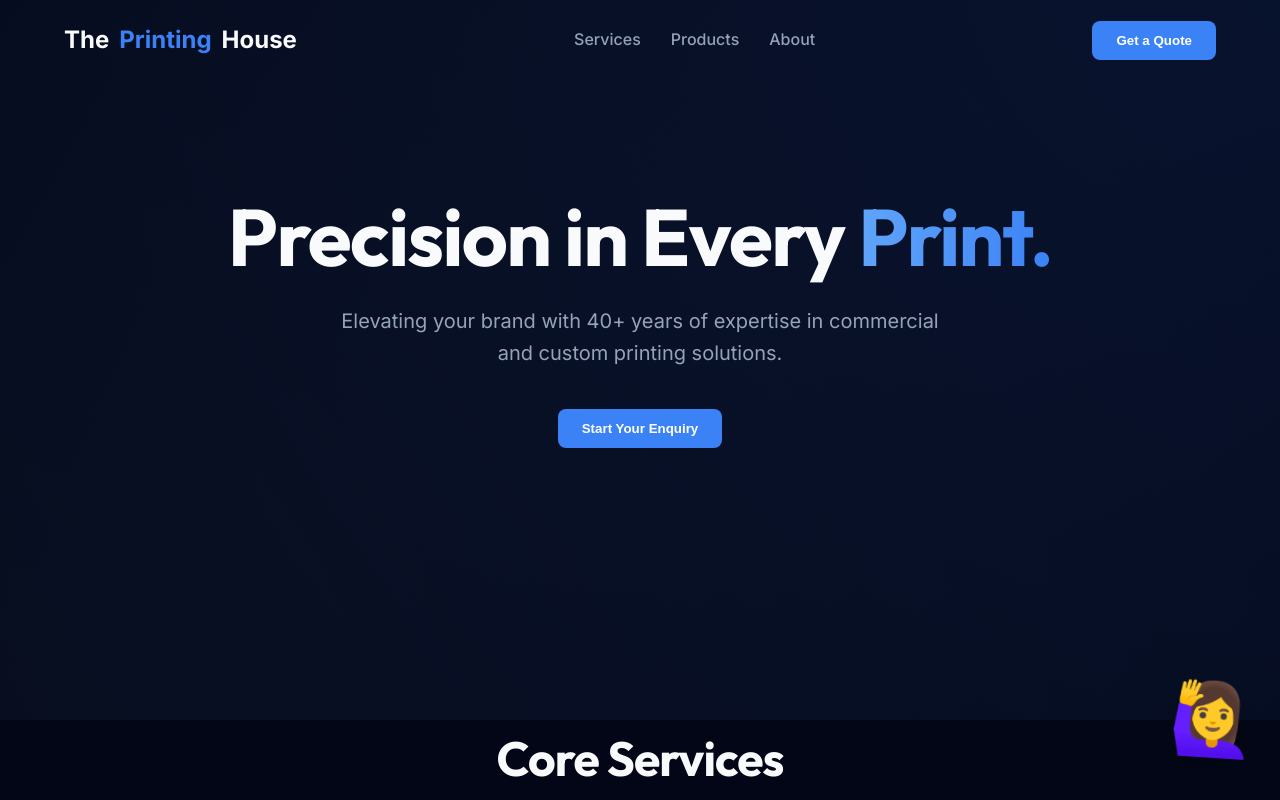
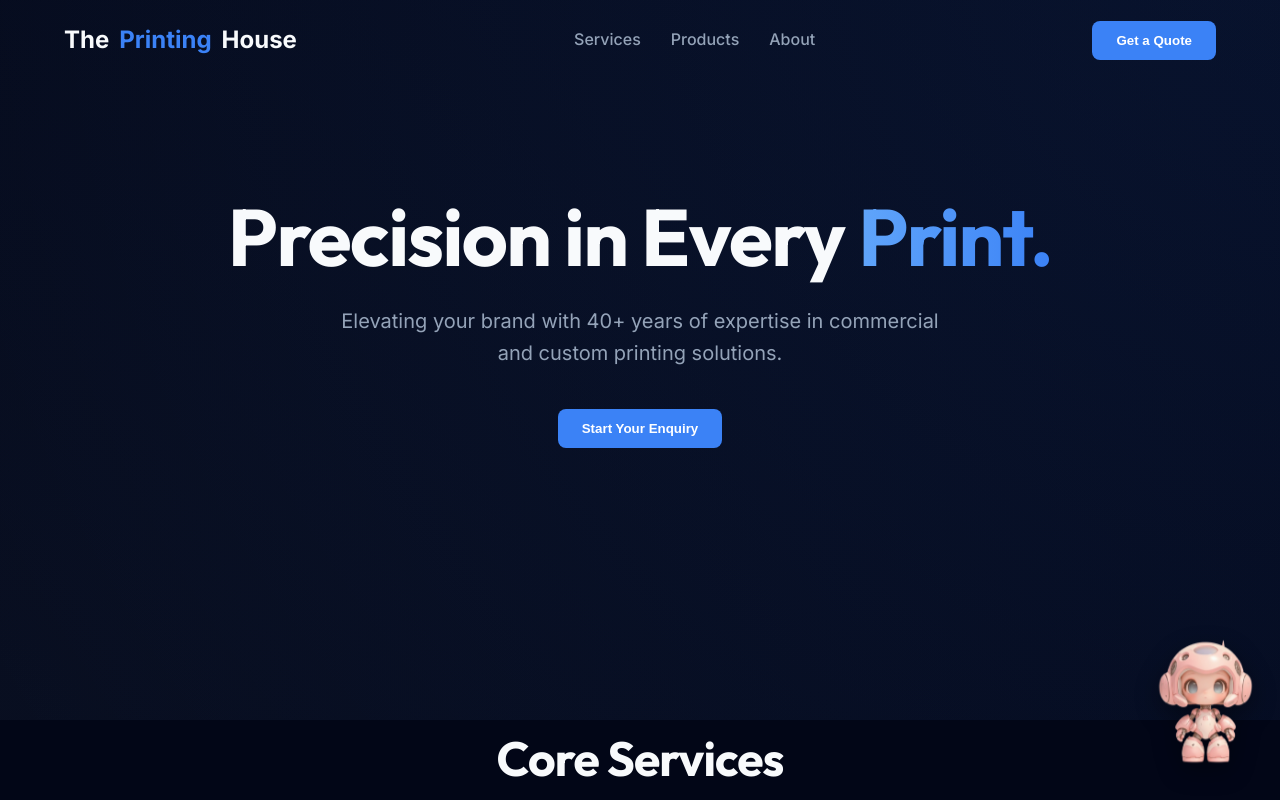
Before and after one commit to aakashkummar-workspace/the_printing_house, a website built with Vite: page index.html in a window 1280 px wide. Shown: the top 800 px of the page. Built offline with nearby package versions, Linux system fonts and the light colour scheme.

Commit message:
chatbot pink

```diff
--- a/index.html
+++ b/index.html
@@ -144,7 +144,7 @@
 
   <!-- AI Assistant Interface -->
   <div id="chatbot-trigger" onclick="document.getElementById('chatbot-window').classList.toggle('active')">
-    <span class="emoji-wave">🙋‍♀️</span>
+    <img src="/pink.png" alt="Chat with us" class="chatbot-robot-img" />
   </div>
 
   <div id="chatbot-window" class="glass">
--- a/src/style.css
+++ b/src/style.css
@@ -220,14 +220,17 @@ nav ul li a:hover {
   transform: scale(1.1) translateY(-2px);
 }
 
-.emoji-wave {
-  font-size: 70px;
-  /* Make the emoji bigger to compensate for no background */
+.chatbot-robot-img {
+  width: 100px;
+  height: auto;
   display: inline-block;
-  animation: wave-animation 2.5s infinite;
-  transform-origin: 70% 70%;
-  filter: drop-shadow(0 10px 15px rgba(0, 0, 0, 0.3));
-  /* Give the emoji itself a nice 3D floating shadow */
+  animation: bounce-animation 2.5s ease-in-out infinite;
+  filter: drop-shadow(0 8px 12px rgba(0, 0, 0, 0.4));
+}
+
+@keyframes bounce-animation {
+  0%, 100% { transform: translateY(0); }
+  50% { transform: translateY(-8px); }
 }
 
 @keyframes wave-animation {
```
Also changed, not shown: pink.png (added), public/chatbot-robot.png (added), public/pink.png (added).
